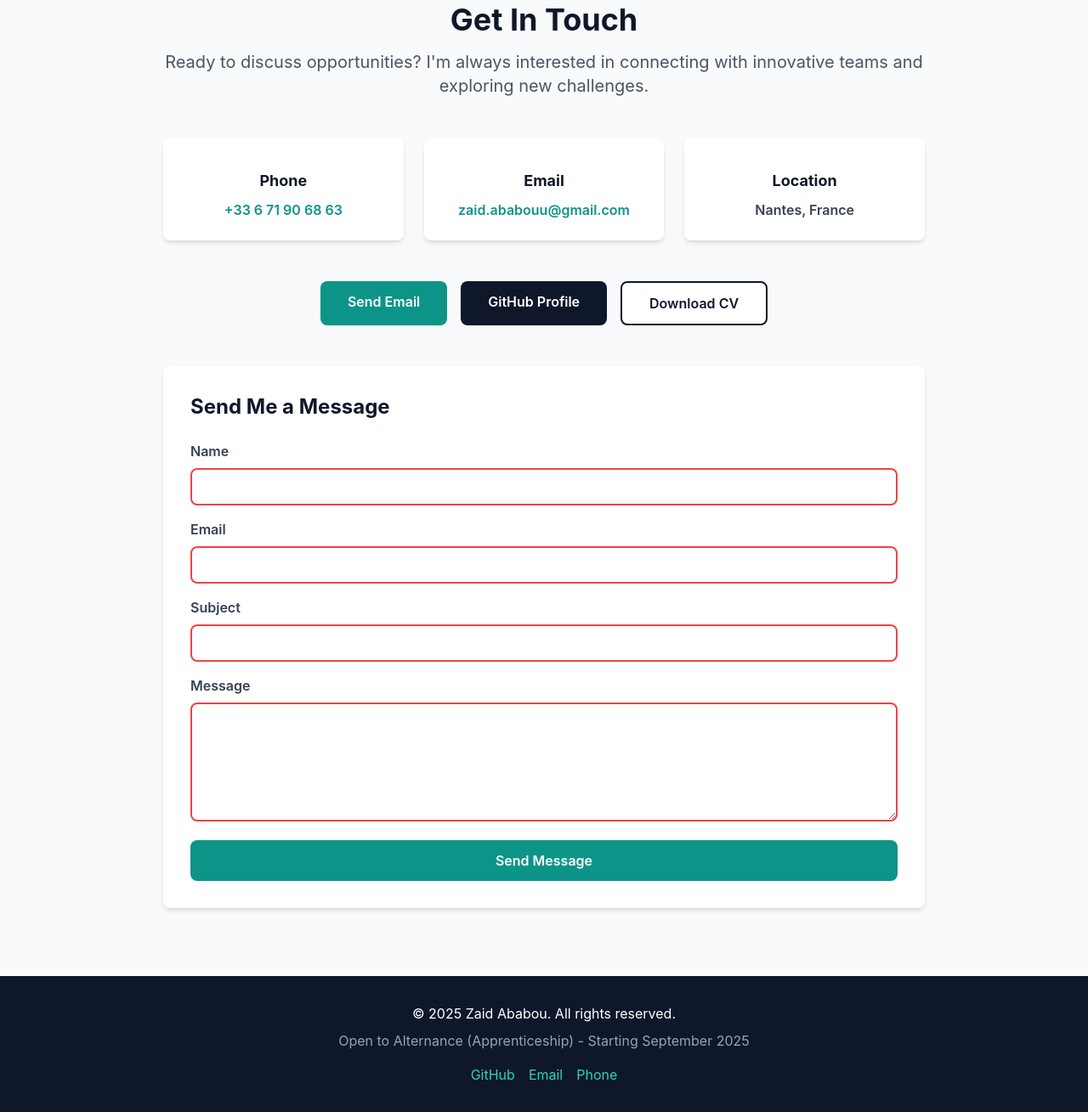
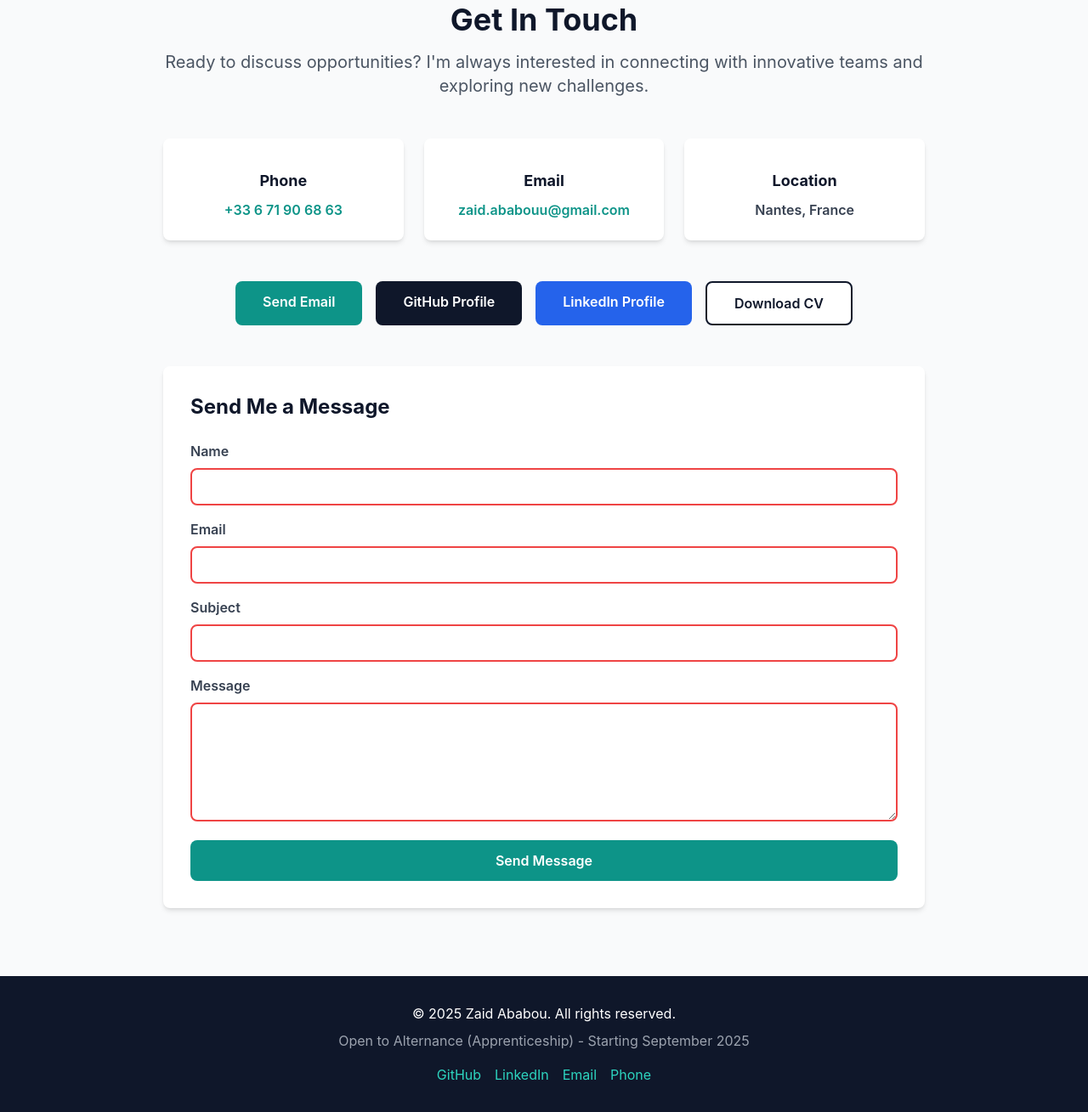
Before and after one commit to zaidoo0632-cell/portfolio-website, a plain HTML site: page index.html in a window 1280 px wide. Shown: the part 4928-6237 px from the top of the page at 85% size. Drawn offline with nearby package versions, Linux system fonts and the light colour scheme.

Commit message:
Add GitHub and LinkedIn links

```diff
--- a/index.html
+++ b/index.html
@@ -473,8 +473,11 @@
                 <a href="mailto:zaid.ababouu@gmail.com" class="inline-block bg-teal-600 hover:bg-teal-700 text-white px-8 py-3 rounded-lg font-semibold transition transform hover:scale-105 text-center" data-i18n="contact-email-btn">
                     Send Email
                 </a>
-                <a href="https://github.com" target="_blank" class="inline-block bg-slate-900 hover:bg-slate-800 text-white px-8 py-3 rounded-lg font-semibold transition transform hover:scale-105 text-center" data-i18n="contact-github">
+                <a href="https://github.com/zaidoo0632-cell" target="_blank" class="inline-block bg-slate-900 hover:bg-slate-800 text-white px-8 py-3 rounded-lg font-semibold transition transform hover:scale-105 text-center" data-i18n="contact-github">
                     GitHub Profile
+                </a>
+                <a href="https://www.linkedin.com/in/zaid-ababou-5423aa38a/" target="_blank" class="inline-block bg-blue-600 hover:bg-blue-700 text-white px-8 py-3 rounded-lg font-semibold transition transform hover:scale-105 text-center">
+                    LinkedIn Profile
                 </a>
                 <a href="../CV ABABOU Zaid fr  enh.v.2.0 stage.pdf" class="inline-block bg-white hover:bg-gray-100 text-slate-900 border-2 border-slate-900 px-8 py-3 rounded-lg font-semibold transition transform hover:scale-105 text-center" download data-i18n="contact-cv-btn">
                     Download CV
@@ -514,7 +517,8 @@
             <p class="mb-2" data-i18n="footer-copyright">&copy; 2025 Zaid Ababou. All rights reserved.</p>
             <p class="text-gray-400" data-i18n="footer-apprenticeship">Open to Alternance (Apprenticeship) - Starting September 2025</p>
             <div class="flex justify-center gap-4 mt-4">
-                <a href="https://github.com" target="_blank" class="text-teal-400 hover:text-teal-300">GitHub</a>
+                <a href="https://github.com/zaidoo0632-cell" target="_blank" class="text-teal-400 hover:text-teal-300">GitHub</a>
+                <a href="https://www.linkedin.com/in/zaid-ababou-5423aa38a/" target="_blank" class="text-teal-400 hover:text-teal-300">LinkedIn</a>
                 <a href="mailto:zaid.ababouu@gmail.com" class="text-teal-400 hover:text-teal-300">Email</a>
                 <a href="tel:+33671906863" class="text-teal-400 hover:text-teal-300">Phone</a>
             </div>
```
